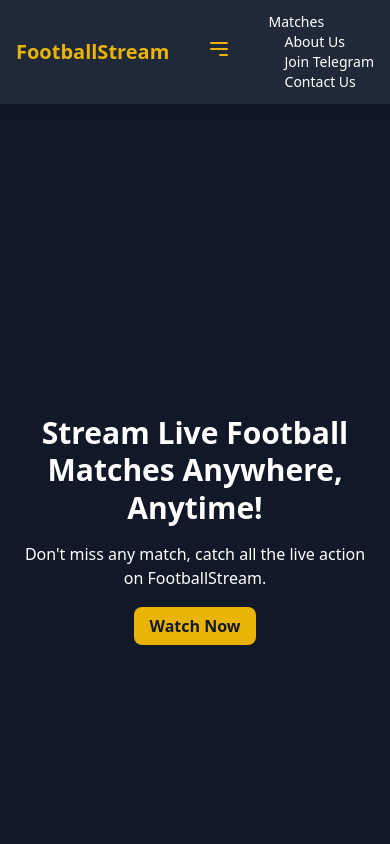
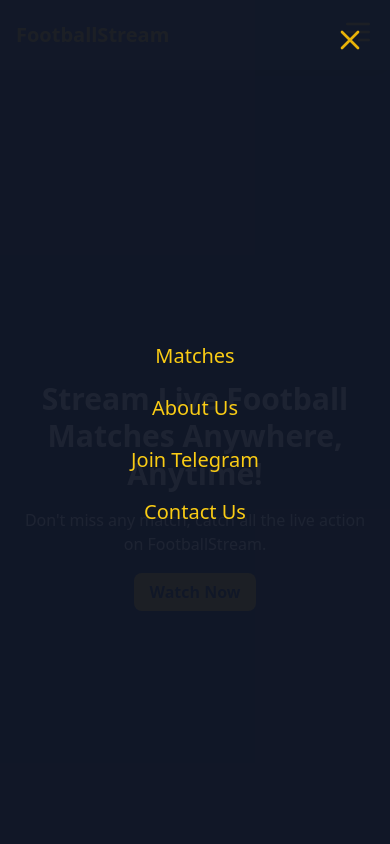
Before and after one commit to clwkevin/simple-landing-page, a plain HTML site: page index.html in a window 390 px wide. Both pictures are taken after a click on the button 362 px from the left and 24 px from the top of the page. Shown: the top 844 px of the page. Drawn offline with nearby package versions, Linux system fonts and the light colour scheme.

Commit message:
Update index.html

```diff
--- a/index.html
+++ b/index.html
@@ -6,33 +6,73 @@
   <meta http-equiv="X-UA-Compatible" content="ie=edge">
   <title>Live Football Streaming</title>
   <script src="https://cdn.tailwindcss.com"></script>
+  <style>
+    #mobile-menu {
+      transform: translateY(-100%);
+      transition: transform 0.3s ease;
+    }
+    #mobile-menu.open {
+      transform: translateY(0);
+    }
+  </style>
 </head>
 <body class="bg-gray-900 text-white">
   <!-- Navbar -->
-  <header class="bg-gray-800 shadow-lg sticky top-0 z-10">
-    <nav class="container mx-auto flex justify-between items-center py-3 px-4 md:py-4">
+  <header class="bg-gray-800 shadow-lg sticky top-0 z-20">
+    <nav class="container mx-auto flex justify-between items-center py-4 px-4 md:py-4">
       <div class="text-xl sm:text-2xl font-bold text-yellow-500">FootballStream</div>
       <div class="md:hidden">
         <button id="menu-toggle" class="text-yellow-500 focus:outline-none">
-          <svg xmlns="http://www.w3.org/2000/svg" class="h-6 w-6" fill="none" viewBox="0 0 24 24" stroke="currentColor">
+          <svg xmlns="http://www.w3.org/2000/svg" class="h-8 w-8" fill="none" viewBox="0 0 24 24" stroke="currentColor">
             <path stroke-linecap="round" stroke-linejoin="round" stroke-width="2" d="M4 6h16M4 12h16m-7 6h7" />
           </svg>
         </button>
       </div>
-      <ul id="menu" class="hidden md:flex space-x-4 sm:space-x-6 text-sm sm:text-lg">
+      <ul class="hidden md:flex space-x-4 sm:space-x-6 text-sm sm:text-lg">
         <li><a href="#matches" class="hover:text-yellow-400">Matches</a></li>
         <li><a href="#about" class="hover:text-yellow-400">About Us</a></li>
         <li><a href="#telegram" class="hover:text-yellow-400">Join Telegram</a></li>
         <li><a href="#contact" class="hover:text-yellow-400">Contact Us</a></li>
       </ul>
     </nav>
-    <script>
-      document.getElementById('menu-toggle').addEventListener('click', () => {
-        const menu = document.getElementById('menu');
-        menu.classList.toggle('hidden');
-      });
-    </script>
   </header>
+
+  <!-- Mobile Menu Overlay -->
+  <div id="mobile-menu" class="fixed inset-0 bg-gray-900 bg-opacity-95 z-30 flex flex-col items-center justify-center space-y-6 text-xl text-yellow-400 hidden">
+    <button id="menu-close" class="text-yellow-500 absolute top-6 right-6 focus:outline-none">
+      <svg xmlns="http://www.w3.org/2000/svg" class="h-8 w-8" fill="none" viewBox="0 0 24 24" stroke="currentColor">
+        <path stroke-linecap="round" stroke-linejoin="round" stroke-width="2" d="M6 18L18 6M6 6l12 12" />
+      </svg>
+    </button>
+    <a href="#matches" class="hover:text-yellow-300" onclick="closeMenu()">Matches</a>
+    <a href="#about" class="hover:text-yellow-300" onclick="closeMenu()">About Us</a>
+    <a href="#telegram" class="hover:text-yellow-300" onclick="closeMenu()">Join Telegram</a>
+    <a href="#contact" class="hover:text-yellow-300" onclick="closeMenu()">Contact Us</a>
+  </div>
+
+  <script>
+    const menuToggle = document.getElementById('menu-toggle');
+    const menuClose = document.getElementById('menu-close');
+    const mobileMenu = document.getElementById('mobile-menu');
+
+    menuToggle.addEventListener('click', () => {
+      mobileMenu.classList.remove('hidden');
+      setTimeout(() => {
+        mobileMenu.classList.add('open');
+      }, 10); // Delay for smoother animation
+    });
+
+    menuClose.addEventListener('click', () => {
+      closeMenu();
+    });
+
+    function closeMenu() {
+      mobileMenu.classList.remove('open');
+      setTimeout(() => {
+        mobileMenu.classList.add('hidden');
+      }, 300); // Delay for smoother closing animation
+    }
+  </script>
 
   <!-- Hero Section -->
   <section class="bg-cover bg-center h-screen flex items-center px-4 sm:px-0" style="background-image: url('/path-to-your-image.jpg');">
```
